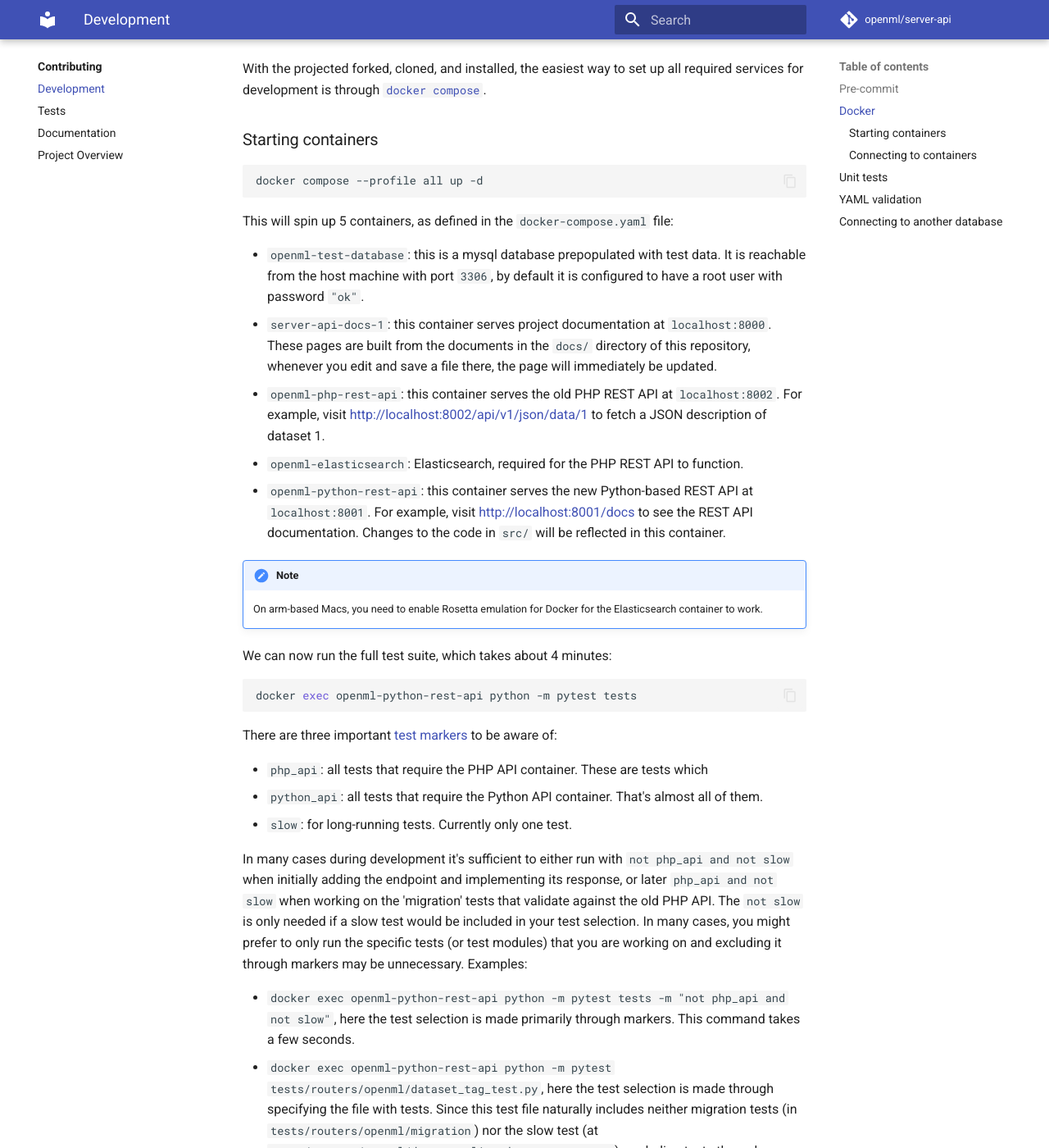
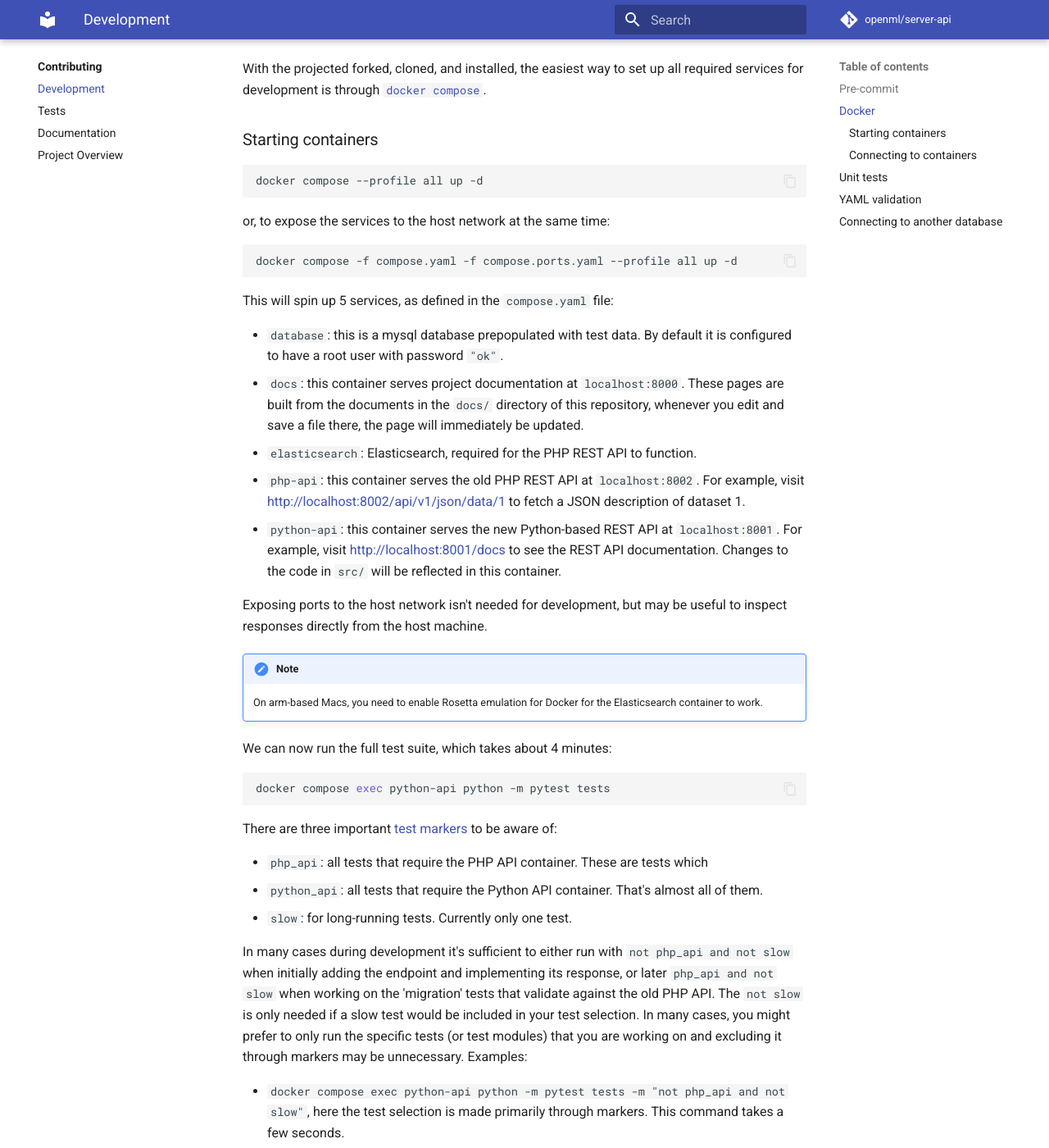
Before and after one commit to openml/server-api, an MkDocs documentation site: the page built from docs/contributing/contributing.md, in a window 1280 px wide and 1400 px high, scrolled down 726 px. Shown: the whole window at 82% size. Built offline with MkDocs 1.6.1 and Material for MkDocs 9.7.7, drawn with Linux system fonts in a browser that asks for light colours; comment, search, counter and statistics services are not loaded; some of the changed text lies outside the part shown.

Commit message:
Allow deployment of multiple sets of services (#289)
Update the compose file to allow easy deployment of multiple sets of
services:
 - ports are not bound by default, but through `compose.ports.yaml`
 - containers do not have a fixed name

````diff
--- a/docs/contributing/contributing.md
+++ b/docs/contributing/contributing.md
@@ -33,23 +33,28 @@ required services for development is through [`docker compose`](https://docs.doc
 ```bash
 docker compose --profile all up -d
 ```
+or, to expose the services to the host network at the same time:
+```bash
+docker compose -f compose.yaml -f compose.ports.yaml --profile all up -d
+```
 
-This will spin up 5 containers, as defined in the `docker-compose.yaml` file:
+This will spin up 5 services, as defined in the `compose.yaml` file:
 
- - `openml-test-database`: this is a mysql database prepopulated with test data.
-    It is reachable from the host machine with port `3306`, by default it is configured
-    to have a root user with password `"ok"`.
- - `server-api-docs-1`: this container serves project documentation at `localhost:8000`.
+ - `database`: this is a mysql database prepopulated with test data.
+    By default it is configured to have a root user with password `"ok"`.
+ - `docs`: this container serves project documentation at `localhost:8000`.
     These pages are built from the documents in the `docs/` directory of this repository,
     whenever you edit and save a file there, the page will immediately be updated.
- - `openml-php-rest-api`: this container serves the old PHP REST API at `localhost:8002`.
+ - `elasticsearch`: Elasticsearch, required for the PHP REST API to function.
+ - `php-api`: this container serves the old PHP REST API at `localhost:8002`.
     For example, visit [http://localhost:8002/api/v1/json/data/1](http://localhost:8002/api/v1/json/data/1)
     to fetch a JSON description of dataset 1.
- - `openml-elasticsearch`: Elasticsearch, required for the PHP REST API to function.
- - `openml-python-rest-api`: this container serves the new Python-based REST API at `localhost:8001`.
+ - `python-api`: this container serves the new Python-based REST API at `localhost:8001`.
     For example, visit [http://localhost:8001/docs](http://localhost:8001/docs) to see
     the REST API documentation. Changes to the code in `src/` will be reflected in this
     container.
+
+Exposing ports to the host network isn't needed for development, but may be useful to inspect responses directly from the host machine.
 
 !!! note
     On arm-based Macs, you need to enable Rosetta emulation for Docker for the Elasticsearch container to work.
@@ -57,7 +62,7 @@ This will spin up 5 containers, as defined in the `docker-compose.yaml` file:
 We can now run the full test suite, which takes about 4 minutes:
 
 ```bash
-docker exec openml-python-rest-api python -m pytest tests
+docker compose exec python-api python -m pytest tests
 ```
 There are three important [test markers](https://docs.pytest.org/en/7.1.x/example/markers.html) to be aware of:
 
@@ -69,15 +74,15 @@ In many cases during development it's sufficient to either run with `not php_api
 The `not slow` is only needed if a slow test would be included in your test selection. In many cases, you might prefer to only run the specific tests (or test modules) that you are working on and excluding it through markers may be unnecessary.
 Examples:
 
- - `docker exec openml-python-rest-api python -m pytest tests -m "not php_api and not slow"`, here the test selection is made primarily through markers. This command takes a few seconds.
- - `docker exec openml-python-rest-api python -m pytest tests/routers/openml/dataset_tag_test.py`, here the test selection is made through specifying the file with tests. Since this test file naturally includes neither migration tests (in `tests/routers/openml/migration`) nor the slow test (at `tests/routers/openml/datasets_list_datasets_test.py`), excluding tests through markers is unnecessary. This command takes a few seconds.
+ - `docker compose exec python-api python -m pytest tests -m "not php_api and not slow"`, here the test selection is made primarily through markers. This command takes a few seconds.
+ - `docker compose exec python-api python -m pytest tests/routers/openml/dataset_tag_test.py`, here the test selection is made through specifying the file with tests. Since this test file naturally includes neither migration tests (in `tests/routers/openml/migration`) nor the slow test (at `tests/routers/openml/datasets_list_datasets_test.py`), excluding tests through markers is unnecessary. This command takes a few seconds.
 
 
 You don't always need every container, often just having a database and the Python-based
 REST API may be enough. In that case, only specify those services:
 
 ```bash
-docker compose --profile python up -d
+docker compose up python-api -d
 ```
 
 Refer to the `docker compose` documentation for more uses.
@@ -87,18 +92,18 @@ Refer to the `docker compose` documentation for more uses.
 
 ### Connecting to containers
 
-To connect to a container, run:
+To connect to a container of a service, run:
 
 ```bash
-docker exec -it CONTAINER_NAME /bin/bash
+docker compose exec SERVICE_NAME /bin/bash
 ```
 
-where `CONTAINER_NAME` is the name of the container. If you are unsure of your container
-name, then `docker container ls` may help you find it. Assuming the default container
+where `SERVICE_NAME` is the name of the service. If you are unsure of the service
+name, then `docker compose ps` may help you find it. Assuming the default service
 names are used, you may connect to the Python-based REST API container using:
 
 ```bash
-docker exec -it openml-python-rest-api /bin/bash
+docker compose exec python-api /bin/bash
 ```
 
 This is useful, for example, to run unit tests in the container:
--- a/src/config.toml
+++ b/src/config.toml
@@ -8,7 +8,7 @@ allow_test_api_keys=true
 root_path=""
 
 [databases.defaults]
-host="openml-test-database"
+host="database"
 port="3306"
 # SQLAlchemy `dialect` and `driver`: https://docs.sqlalchemy.org/en/20/dialects/index.html
 drivername="mysql+aiomysql"
````
Also changed, not shown: compose.ports.yaml (added, +21 -0 lines), compose.yaml (renamed from docker-compose.yaml, +2 -19 lines), docs/installation.md (+7 -6 lines), 2 other files.
